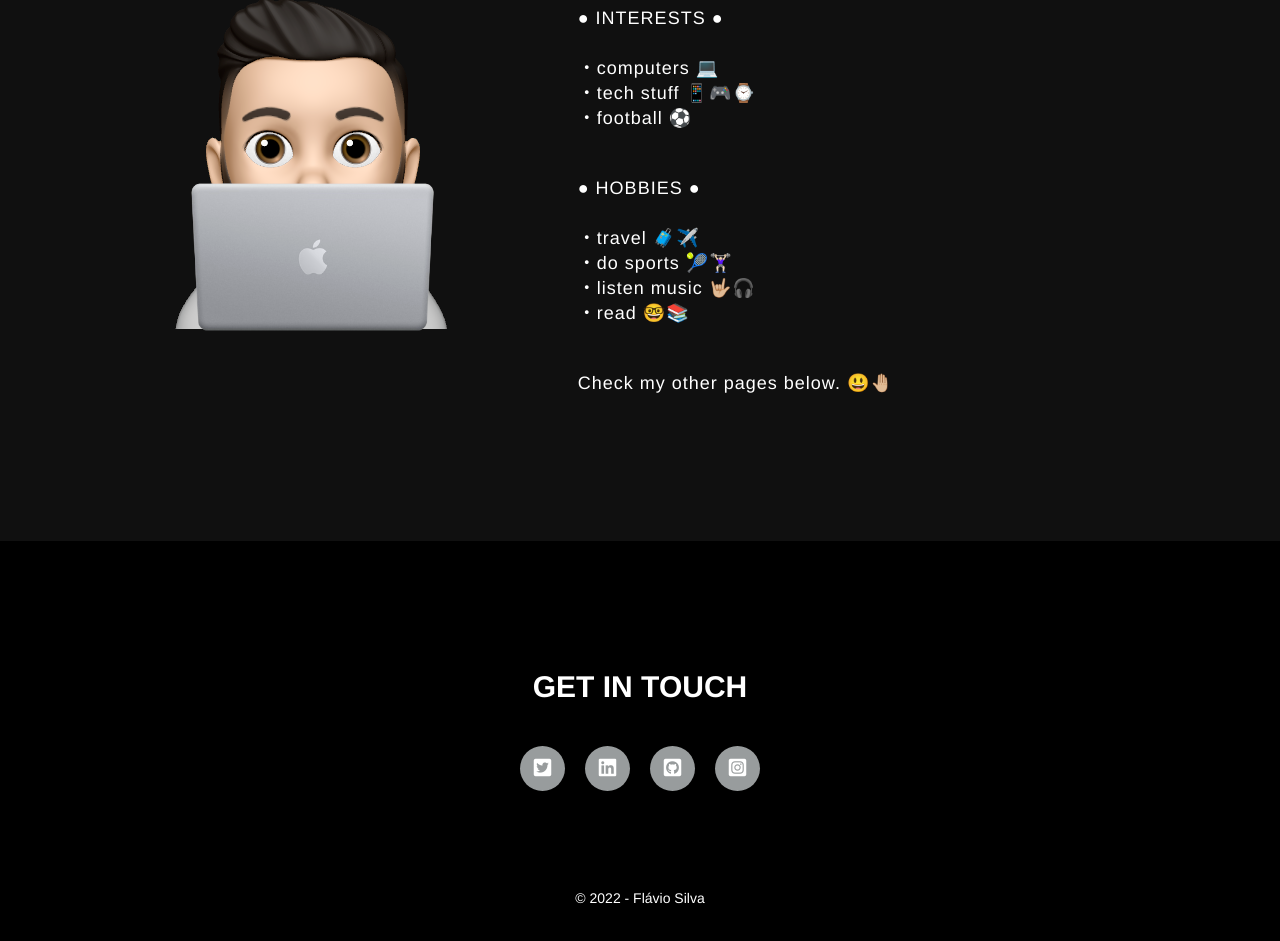
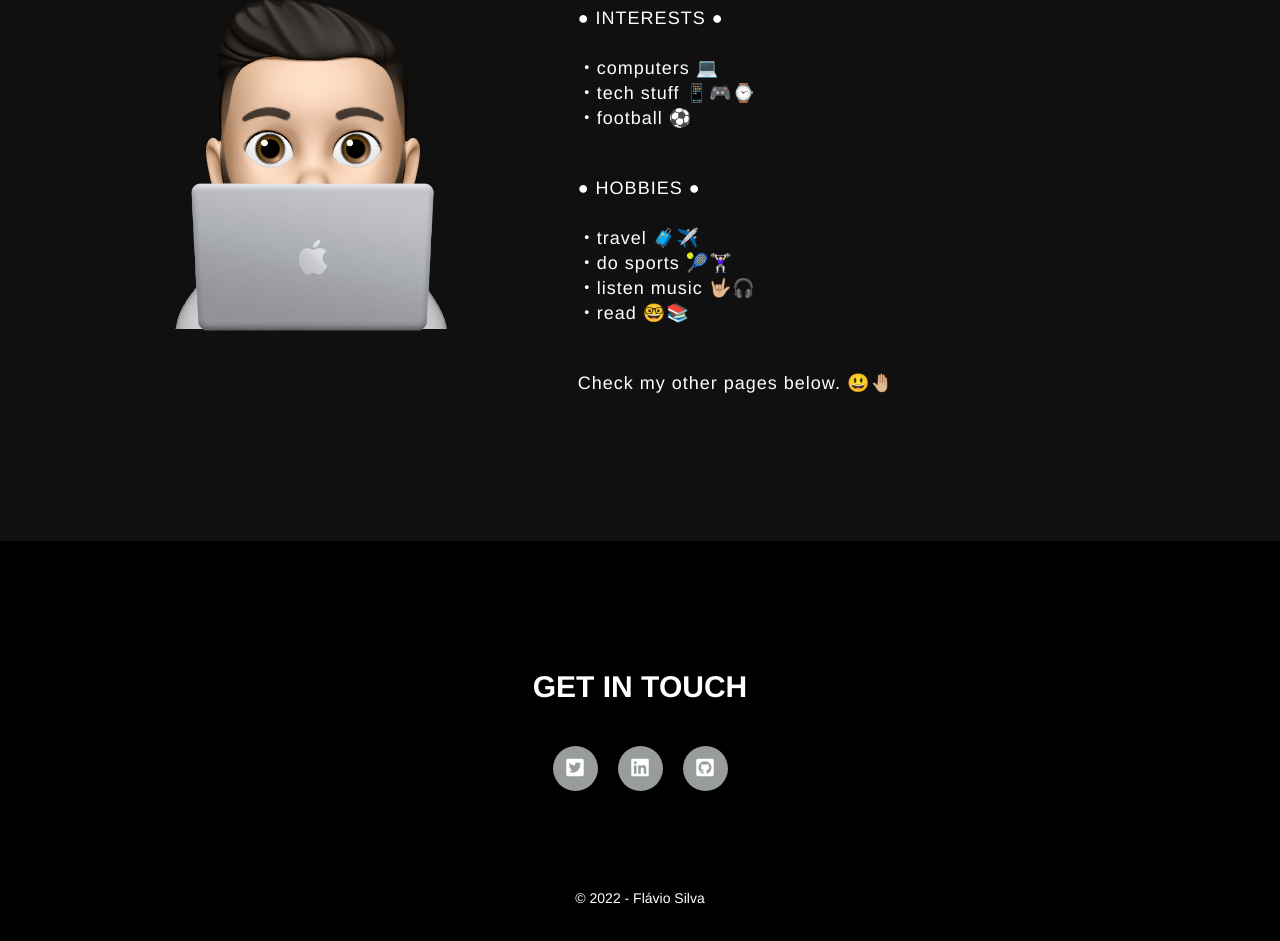
Before and after one commit to flaviojnsilva/MY-PAGE_Project, a plain HTML site: page index.html in a window 1280 px wide. Shown: the part 906-1847 px from the top of the page. Drawn offline with Linux system fonts and the light colour scheme.

Commit message:
remove ig

```diff
--- a/index.html
+++ b/index.html
@@ -46,7 +46,6 @@
         <a href="https://twitter.com/flaviojnsilva" target="_blank"><i class="fa-brands fa-twitter-square"></i></a>
         <a href="https://www.linkedin.com/in/flaviojnsilva/" target="_blank"><i class="fa-brands fa-linkedin"></i></a>
         <a href="https://github.com/flaviojnsilva" target="_blank"><i class="fa-brands fa-github-square"></i></a>
-        <a href="https://instagram.com/flaviojnsilva/" target="_blank"><i class="fa-brands fa-instagram-square"></i></a>
     </div>
     <p class="end">&#169; 2022 - Flávio Silva</p>
 </footer>
```
